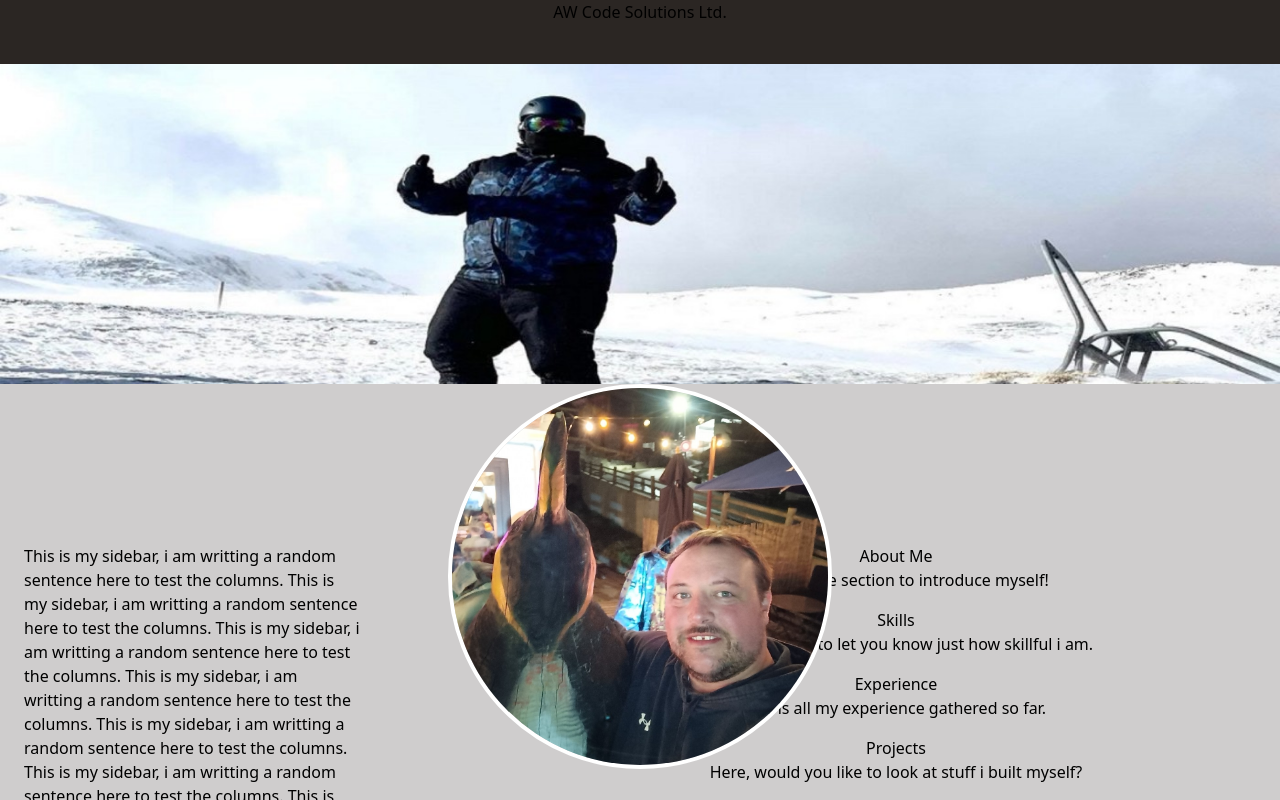
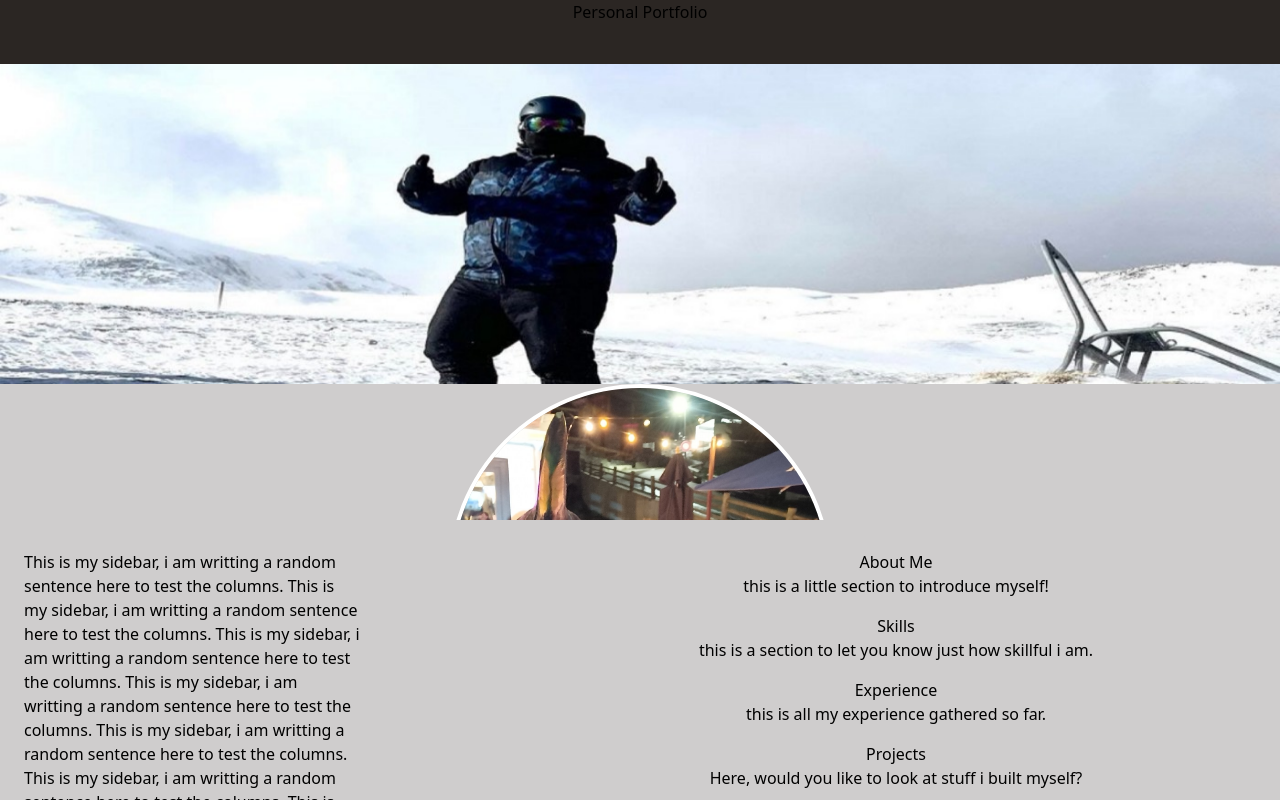
Before and after one commit to aaron-wilson-awcs/personal-portfolio, a React app in the folder PersonalPortfolio.React/: page / in a window 1280 px wide. Shown: the top 800 px of the page. Built offline with nearby package versions, Linux system fonts and the light colour scheme; the HTML template or start-up script is replaced by a standard one.

Commit message:
fixed scroll issue

```diff
--- a/PersonalPortfolio.React/src/index.css
+++ b/PersonalPortfolio.React/src/index.css
@@ -22,6 +22,7 @@ html, body {
     width: 100%;
     height: 65%;
     overflow: visible;
+    overflow-x: hidden;
 }
 
 #content.section {
--- a/PersonalPortfolio.React/src/sections/Header/Header.tsx
+++ b/PersonalPortfolio.React/src/sections/Header/Header.tsx
@@ -4,12 +4,12 @@ function Header() {
   return (
     <>
       <div className='bar-colour-grey h-16'>
-        <h1 className='text-center'>AW Code Solutions Ltd.</h1>
+        <h1 className='text-center'>Personal Portfolio</h1>
       </div>
 
-      <div>
+      <div className=''>
         <div id='cover-image'>
-          <img src="/src/assets/mountain-snowboarding.jpeg" alt="cover-image" className="top-bottom-border w-full absolute left-0 h-2/5 mb-52"></img>
+          <img src="/src/assets/mountain-snowboarding.jpeg" alt="cover-image" className="absolute top-bottom-border w-full overflow-x-hidden left-0 h-2/5 mb-52"></img>
         </div>
         <div className='w-full'>
           <div className="flex items-center justify-center relative z-10 mb-2.5">
```
